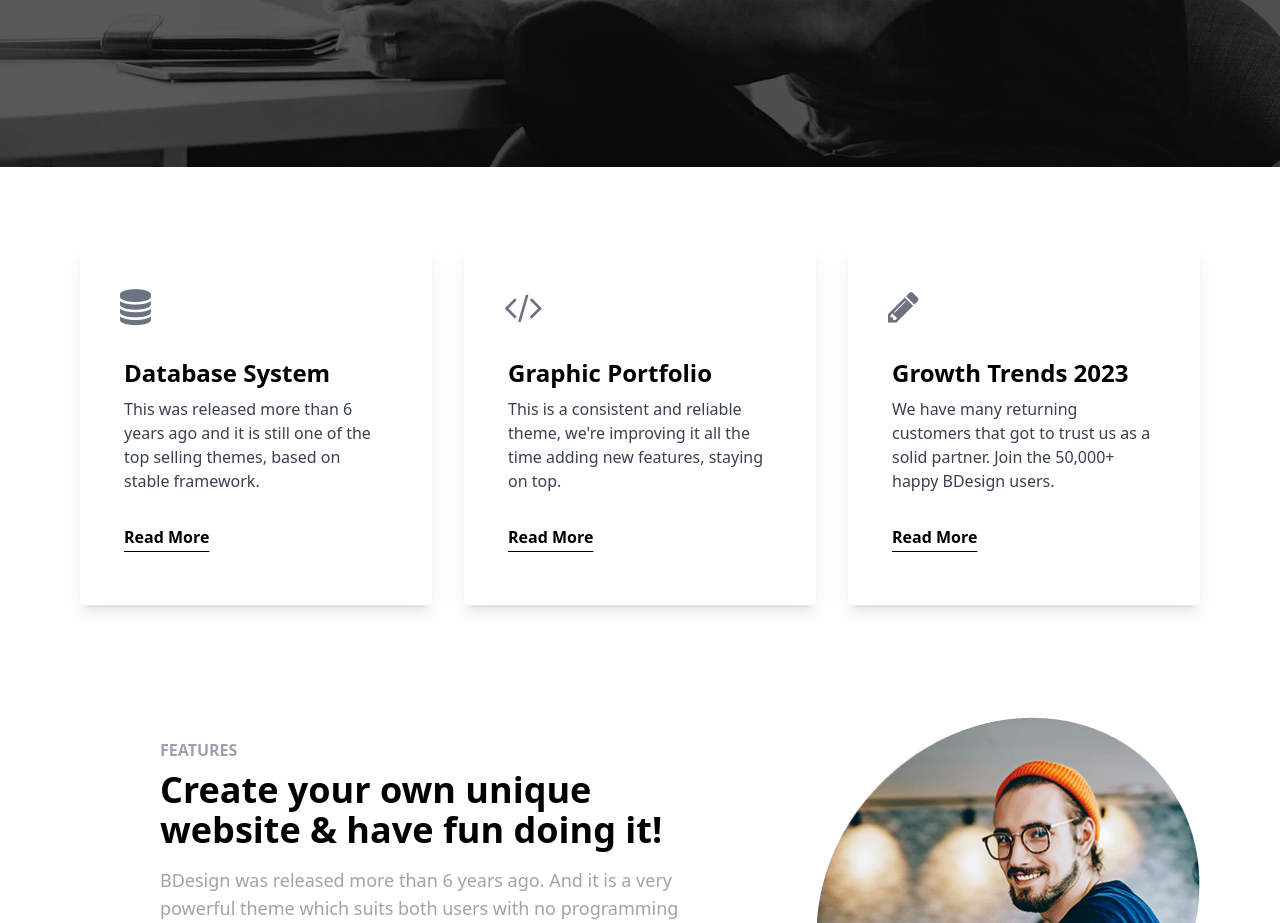
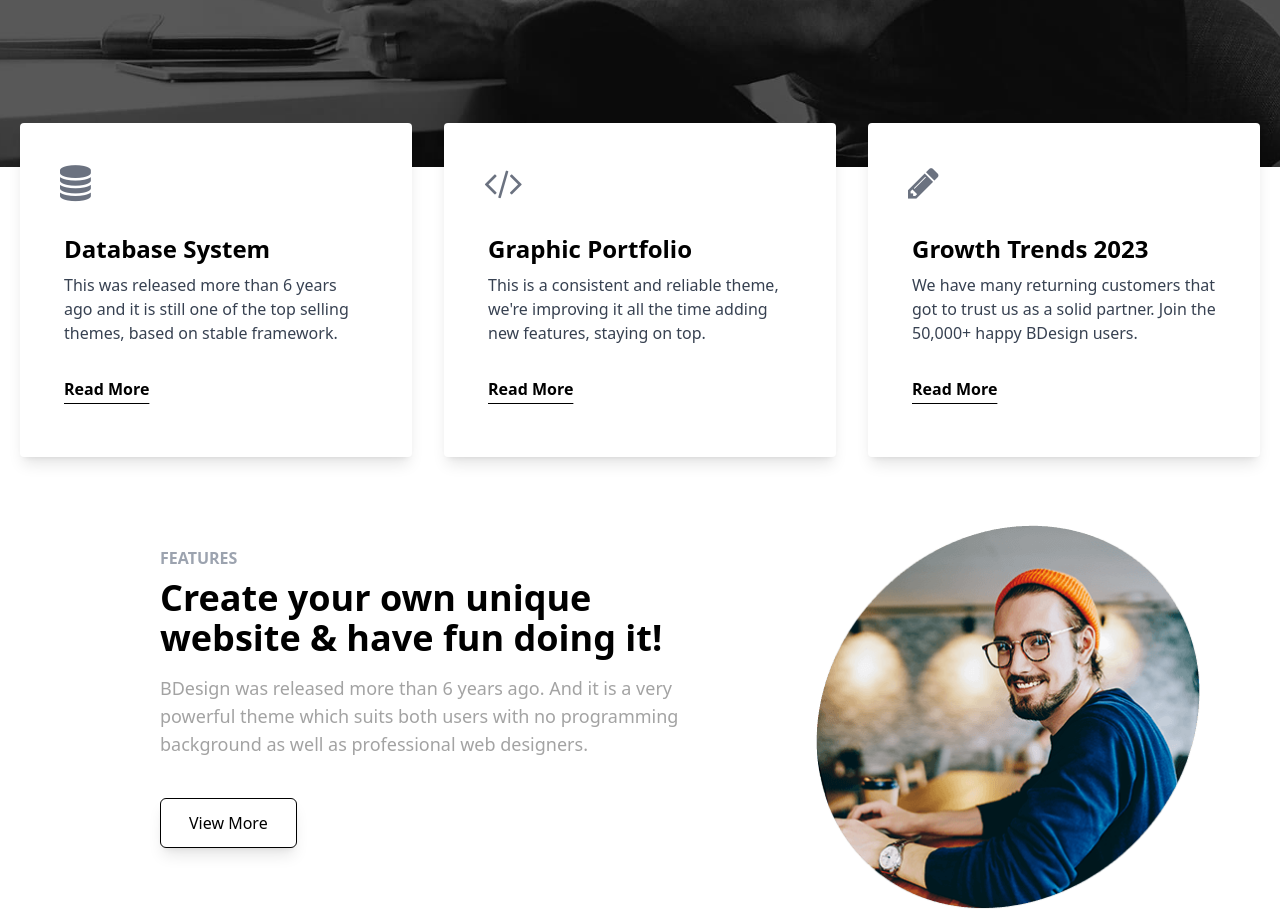
Before and after one commit to Bobchri/corporate-theme, a Next.js app: page / in a window 1280 px wide. Shown: the part 789-1712 px from the top of the page. Built offline with nearby package versions, Linux system fonts and the light colour scheme.

Commit message:
more commits

```diff
--- a/src/components/HomePage/CardStack.js
+++ b/src/components/HomePage/CardStack.js
@@ -3,7 +3,7 @@ import Card from "../Cards/Card";
 
 const CardStack = () => {
   return (
-    <div className="container px-auto overflow-hidden mx-auto grid grid-cols-1 md:grid-cols-1 lg:grid-cols-3 gap-8 p-20">
+    <div className="container px-auto overflow-hidden mx-auto -m-16 grid grid-cols-1 md:grid-cols-1 lg:grid-cols-3 gap-8 py-5 p-5">
       {/* First Card */}
       <Card
         icon="fa-light fa-database"
--- a/src/components/HomePage/Features.js
+++ b/src/components/HomePage/Features.js
@@ -5,7 +5,7 @@ import Image from "next/image";
 
 const Features = () => {
   return (
-    <div className="container mx-auto px-4 md:px-8 lg:px-16 xl:px-20">
+    <div className="container mt-20 mx-auto px-4 md:px-8 lg:px-16 xl:px-20">
       <div className="py-4 md:py-24 lg:py-32 xl:py-8 text-black flex flex-col md:flex-row items-center">
         <div className="max-w-7xl mx-auto md:w-1/2 text-center md:text-left md:pr-8">
           <h1 className="text-base md:text-xl lg:text-xl xl:text-base font-semibold mb-2 text-gray-400 uppercase">
--- a/src/components/HomePage/Feedbacks.js
+++ b/src/components/HomePage/Feedbacks.js
@@ -3,7 +3,7 @@ import FeedbackCard from "../Cards/FeedbackCard";
 
 const Feedbacks = () => {
   return (
-    <div className="container mx-auto p-20">
+    <div className="container mx-auto p-10">
       <div className="max-w-7xl mx-auto text-center text-lg">
         <p className="text-base md:text-lg lg:text-neutral-500"><span className="text-orange-500 font-semibold">50,000+ </span>HAPPY USERS</p>
         <h1 className="text-4xl font-semibold mb-3">See why they love it so much!</h1>
@@ -12,7 +12,7 @@ const Feedbacks = () => {
           BDesign is a very powerful theme which suits both users with no programming
         </p>
 
-         <div className="px-auto overflow-hidden grid grid-cols-1 md:grid-cols-1 lg:grid-cols-3 gap-8 p-10">
+         <div className="px-auto overflow-hidden grid grid-cols-1 md:grid-cols-1 lg:grid-cols-3 gap-8 p-1">
       {/* First Card */}
       <FeedbackCard
         avatar="/avatar-1.png"
```
